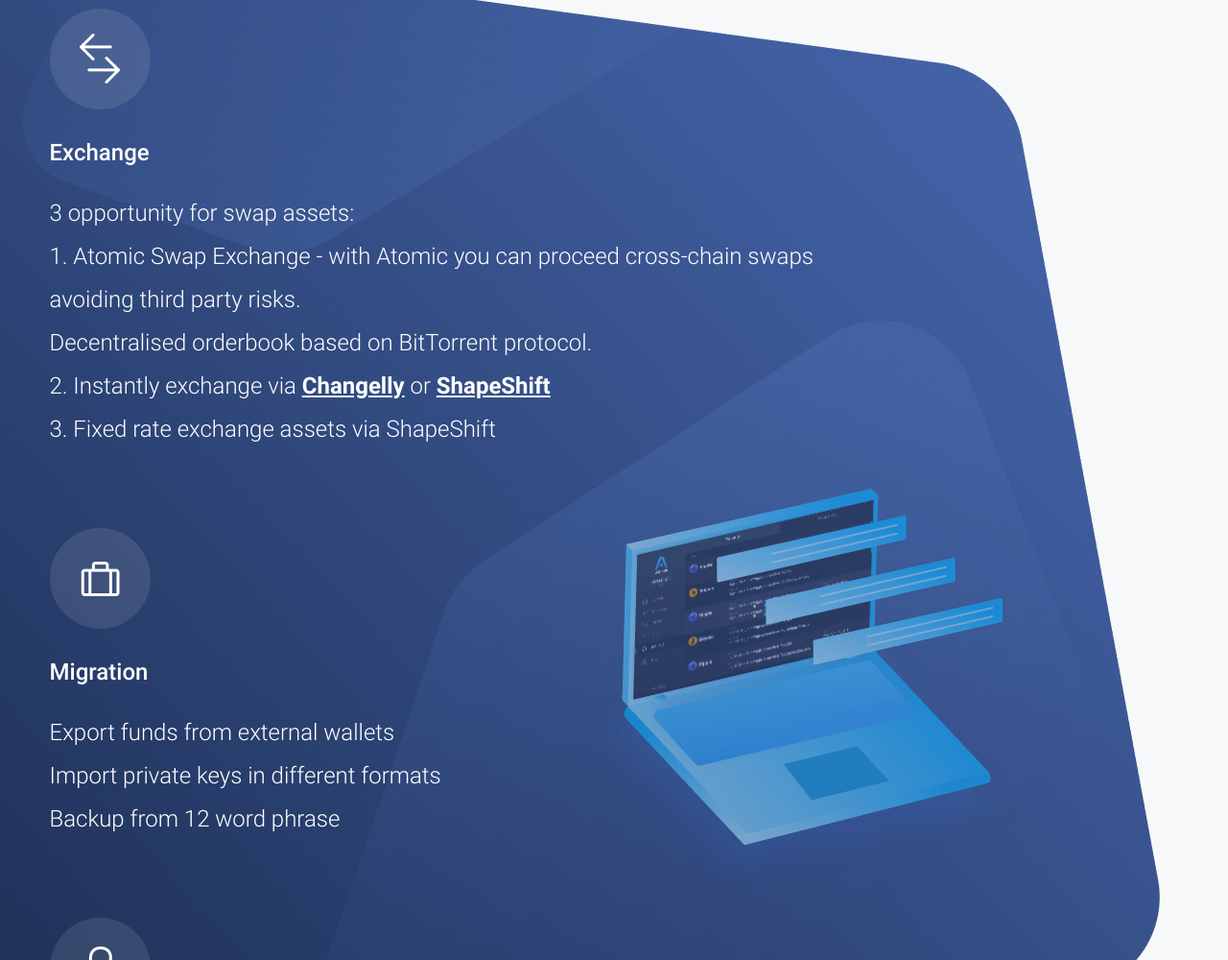
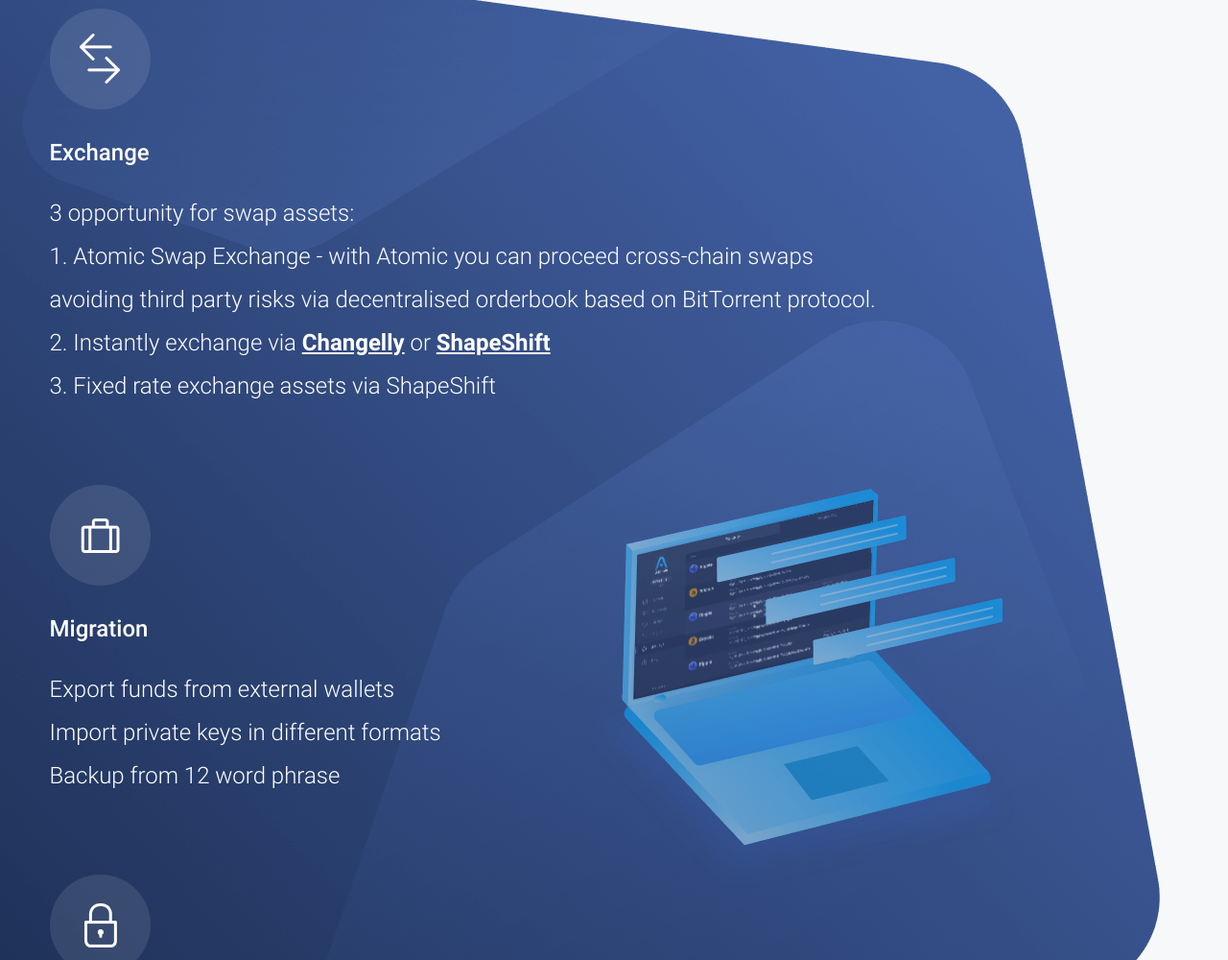
Before and after one commit to tominop/atomicwallet.github.io, a plain HTML site: page index.html in a window 1280 px wide. Shown: the part 1479-2479 px from the top of the page at 96% size. Drawn offline with nearby package versions, Linux system fonts and the light colour scheme; a script that the page names is missing.

Commit message:
Update index.html

```diff
--- a/index.html
+++ b/index.html
@@ -178,7 +178,7 @@
         <div class="features-item">
             <div class="icon icon-light icon-exchange"></div>
             <div class="features-title f-medium">Exchange</div>
-            <div class="features-text f-light">3 opportunity for swap assets:<br> 1. Atomic Swap Exchange - with Atomic you can proceed  cross-chain swaps<br>avoiding third party risks.<br>Decentralised orderbook based on BitTorrent protocol.<br>2. Instantly exchange via <a href="https://changelly.com/?ref_id=c2062aad8a83">Changelly</a> or <a href="https://shapeshift.io">ShapeShift</a> <br>3. Fixed rate exchange assets via ShapeShift</div>
+            <div class="features-text f-light">3 opportunity for swap assets:<br> 1. Atomic Swap Exchange - with Atomic you can proceed  cross-chain swaps<br>avoiding third party risks via decentralised orderbook based on BitTorrent protocol.<br>2. Instantly exchange via <a href="https://changelly.com/?ref_id=c2062aad8a83">Changelly</a> or <a href="https://shapeshift.io">ShapeShift</a> <br>3. Fixed rate exchange assets via ShapeShift</div>
         </div>
         <div class="features-item">
             <div class="icon icon-light icon-migration"></div>
```
